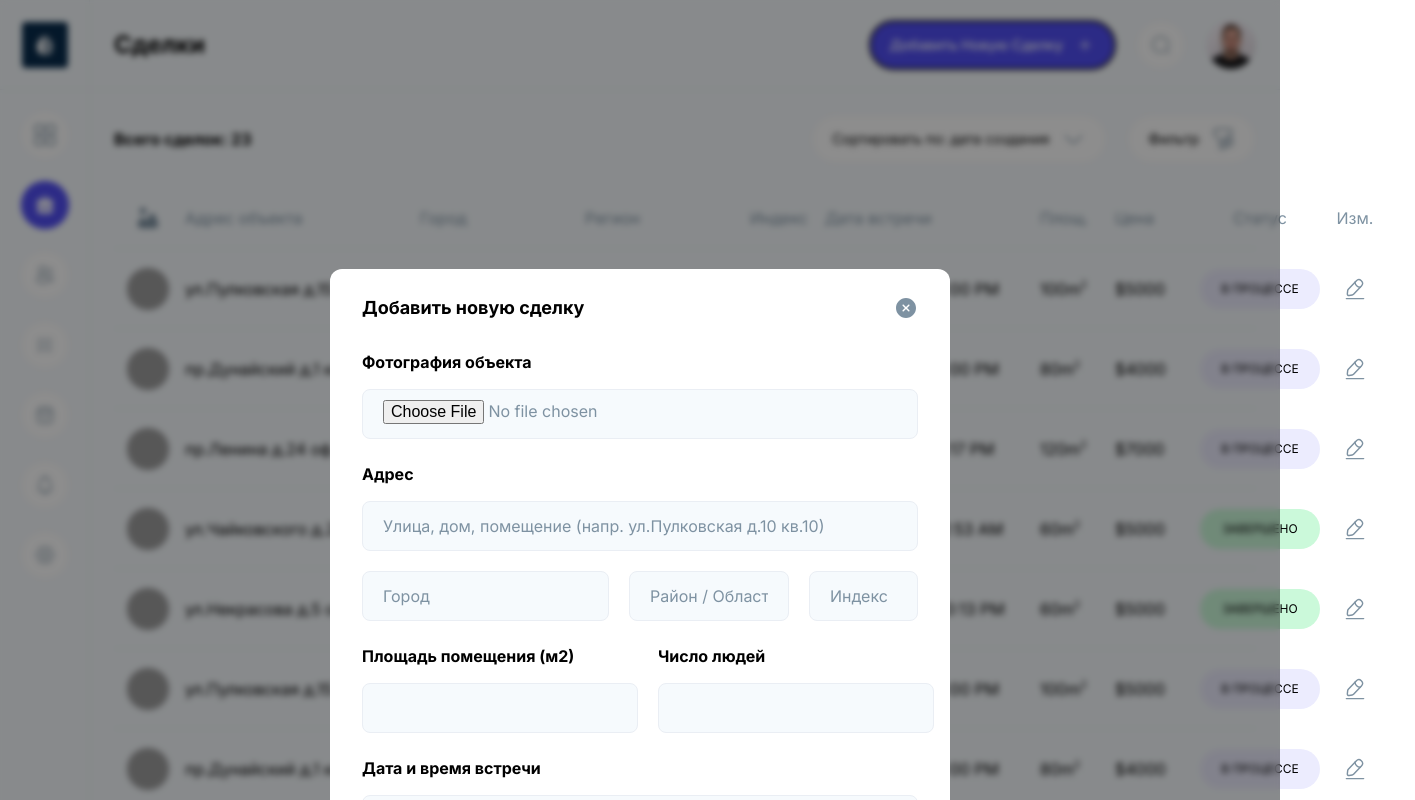
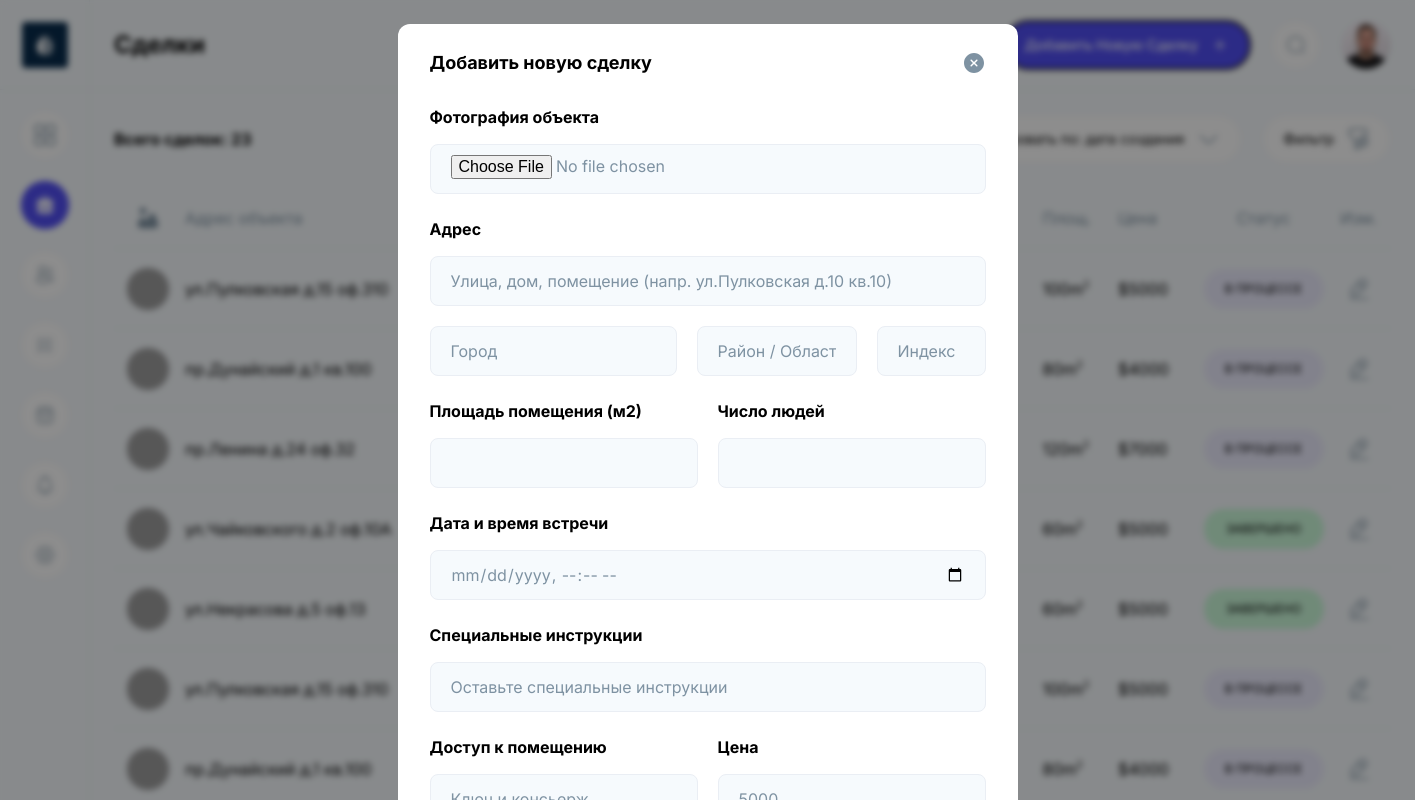
Before and after one commit to aleksey-verin/realty, a React (Vite) app: page /#/deals in a window 1280 px wide. Both pictures are taken after a click on the button "Добавить Новую Сделку". Shown: the top 800 px of the page, 1415 px wide, since content can reach past the window. Built offline with nearby package versions, Linux system fonts and the light colour scheme; grey boxes are pictures that could not be loaded.

Commit message:
fix: size of the inputs in safari

```diff
--- a/src/App.css
+++ b/src/App.css
@@ -1,5 +1,6 @@
 #root {
   width: 100vw;
+  min-width: 1415px;
   margin: 0 auto;
   text-align: center;
   background-color: rgba(246, 250, 253, 0.9019607843);
@@ -788,13 +789,13 @@ main {
           backdrop-filter: blur(3px);
   z-index: 1;
   display: flex;
-  align-items: center;
   justify-content: center;
 }
 
 .popup {
   width: 620px;
-  height: auto;
+  height: -moz-fit-content;
+  height: fit-content;
   background-color: #fff;
   border-radius: 12px;
 }
@@ -886,6 +887,9 @@ main {
 .form-deal__double div {
   flex: 1 1 50%;
 }
+.form-deal__double div input {
+  width: 100%;
+}
 .form-deal__triple {
   display: flex;
   gap: 20px;
--- a/src/App.scss
+++ b/src/App.scss
@@ -44,6 +44,7 @@ $color-bg-dark3: #343434;
 
 #root {
   width: 100vw;
+  min-width: 1415px;
   margin: 0 auto;
   text-align: center;
   background-color: $color-bg-light;
@@ -924,12 +925,12 @@ main {
   backdrop-filter: blur(3px);
   z-index: 1;
   display: flex;
-  align-items: center;
+  // align-items: center;
   justify-content: center;
 }
 .popup {
   width: 620px;
-  height: auto;
+  height: fit-content;
   background-color: $color-white;
   border-radius: 12px;
 }
@@ -1016,6 +1017,9 @@ main {
     gap: 20px;
     & div {
       flex: 1 1 50%;
+      & input {
+        width: 100%;
+      }
     }
   }
   &__triple {
```
Also changed, not shown: 1 other file (tests, documents, lock files or other folders).
